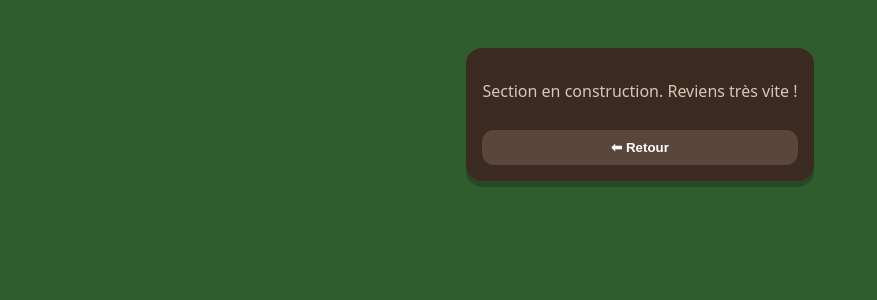
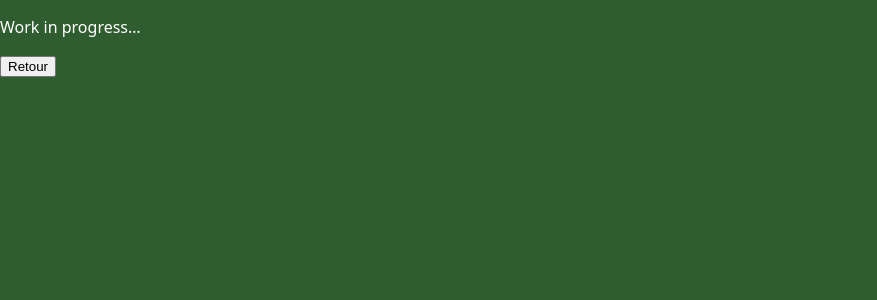
Before and after one commit to Sylvainjoly88/TowerDefense, a React (Vite) app: page / in a window 1280 px wide. Both pictures are taken after a click on the button "Placeholder". Shown: the top 300 px of the page, without its empty margins (0-877 px from the left). Built offline with nearby package versions, Linux system fonts and the light colour scheme.

Commit message:
Update Placeholder.tsx

```diff
--- a/src/screens/Placeholder.tsx
+++ b/src/screens/Placeholder.tsx
@@ -1,16 +1,12 @@
-/**
- * Petit écran "placeholder" réutilisable pour les sections non encore développées.
- */
-type Props = { title: string; onBack: () => void };
+type Props = {
+  onExit?: () => void;
+};
 
-export default function Placeholder({ title, onBack }: Props) {
+export default function Placeholder({ onExit }: Props) {
   return (
-    <div className="screen center">
-      <h2 className="title">{title}</h2>
-      <div className="panel">
-        <p>Section en construction. Reviens très vite !</p>
-        <button className="btn" onClick={onBack}>⬅ Retour</button>
-      </div>
+    <div className="placeholder">
+      <p>Work in progress…</p>
+      <button onClick={onExit}>Retour</button>
     </div>
   );
 }
```
